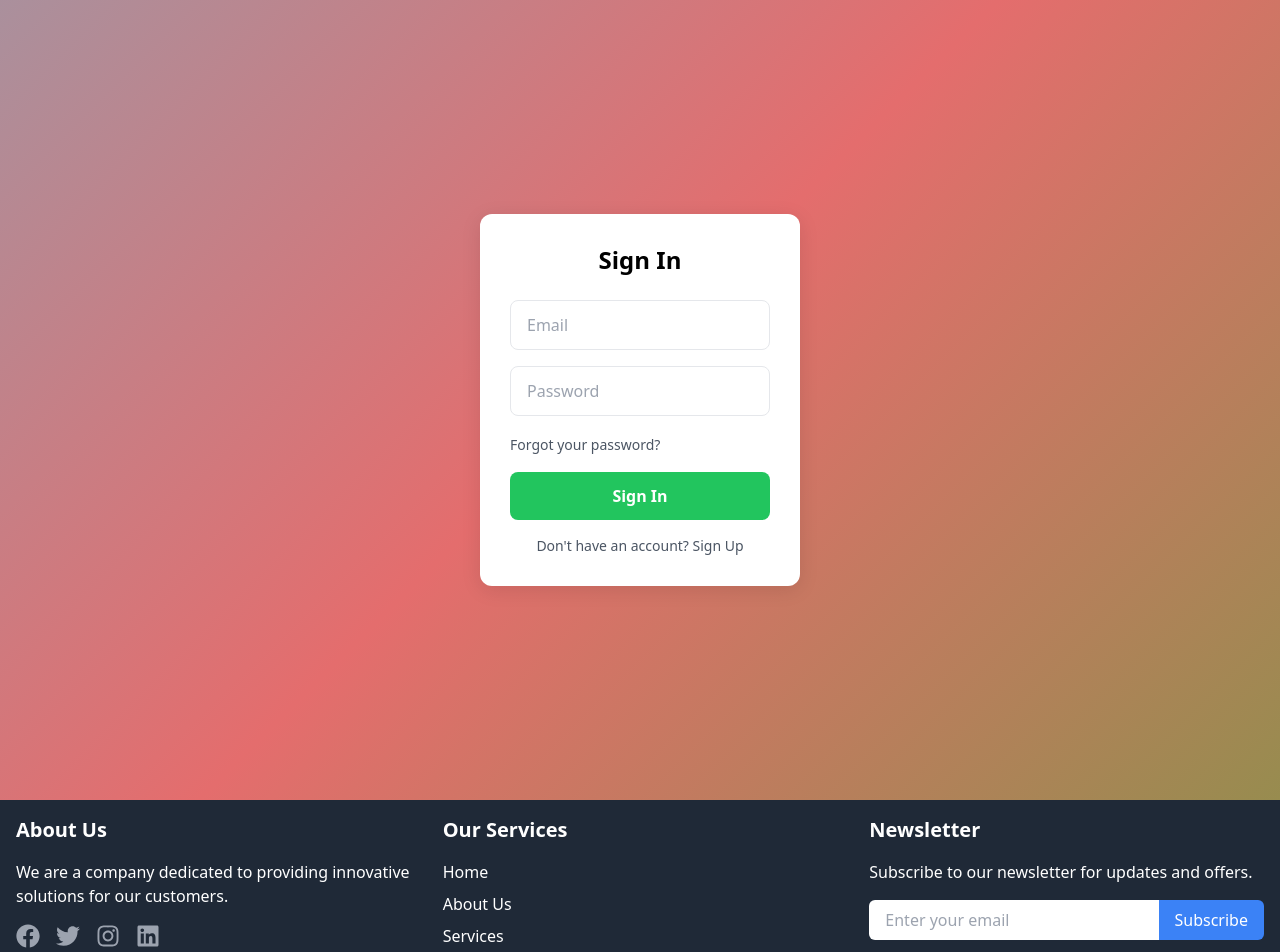
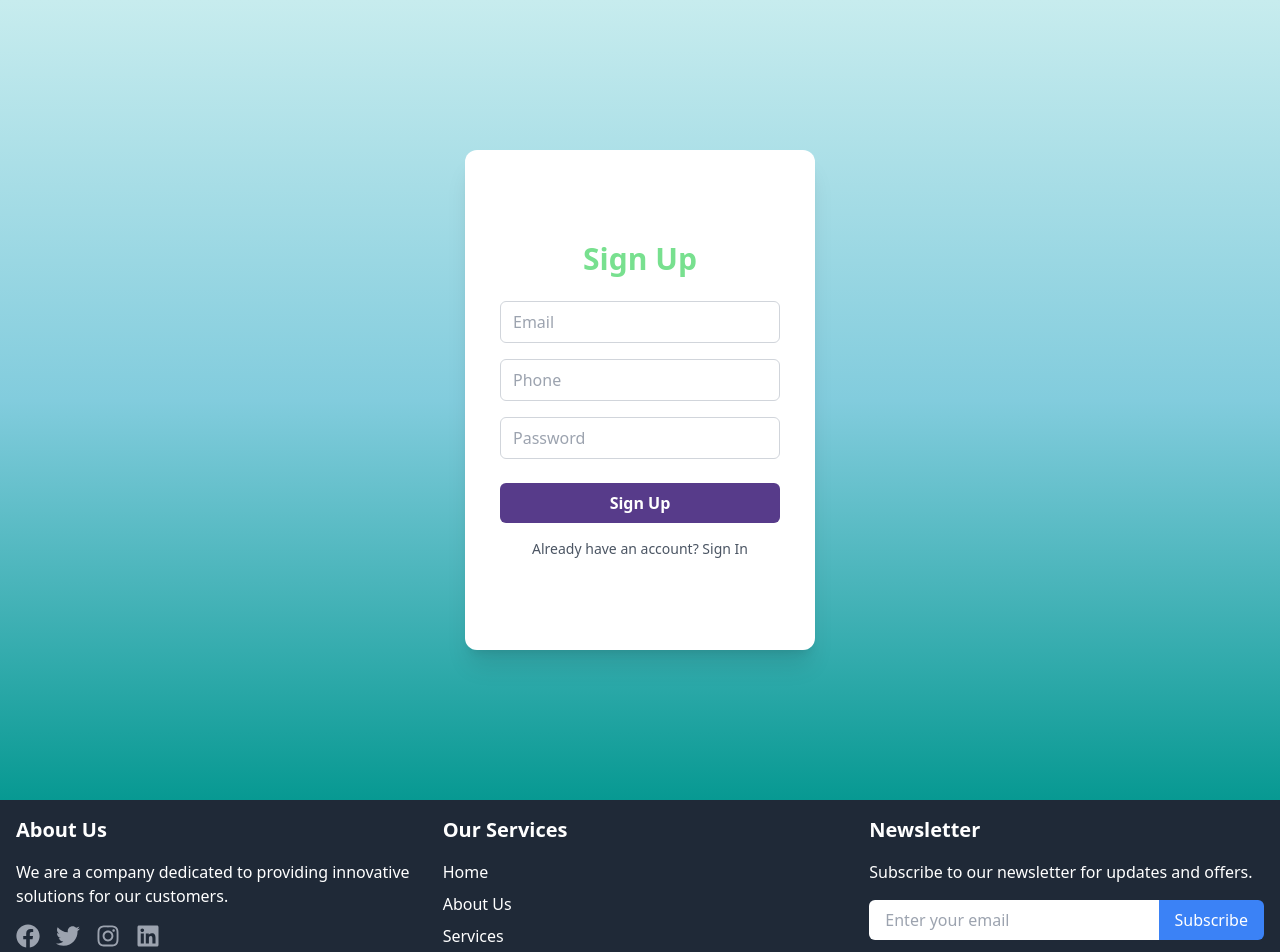
Before and after one commit to thanhdong06/PGSystem_FE, a React (Vite) app: page /login in a window 1280 px wide. Shown: the top 952 px of the page. Built offline with nearby package versions, Linux system fonts and the light colour scheme.

Commit message:
[Tuan] Update ui Login Page

```diff
--- a/src/pages/Login/Login.jsx
+++ b/src/pages/Login/Login.jsx
@@ -5,9 +5,9 @@ import "react-toastify/dist/ReactToastify.css";
 import "./Login.css";
 
 const Login = () => {
-  const [rightPanelActive, setRightPanelActive] = useState(false);
+  const [rightPanelActive, setRightPanelActive] = useState(true);
   const [email, setEmail] = useState("");
-  const [phone, setPhone] = useState(""); // Thêm state cho phone (dùng cho Sign Up)
+  const [phone, setPhone] = useState("");
   const [password, setPassword] = useState("");
 
   // Hàm xử lý Sign In
@@ -32,10 +32,8 @@ const Login = () => {
       const data = await response.json();
       console.log("Full response data:", data);
 
-      // Token thực sự nằm ở data.value.data.token
       if (data.value && data.value.data && data.value.data.token) {
         const { token, refreshToken, user } = data.value.data;
-
         console.log("Response token:", token);
 
         toast.success("Login success", {
@@ -53,7 +51,6 @@ const Login = () => {
           },
         });
 
-        // Lưu thông tin vào localStorage
         localStorage.setItem("Token", token);
         localStorage.setItem("refreshToken", refreshToken);
         localStorage.setItem("email", user.email);
@@ -62,8 +59,7 @@ const Login = () => {
 
         console.log("Saved token from localStorage:", localStorage.getItem("Token"));
 
-        // Chuyển hướng sau khi đăng nhập thành công (có thể bỏ comment khi sẵn sàng)
-        // window.location.href = "/";
+        // window.location.href = "/"; // Điều hướng sau khi đăng nhập nếu cần
       } else {
         throw new Error(data.value?.message || "Invalid email or password");
       }
@@ -85,7 +81,7 @@ const Login = () => {
     }
   };
 
-  // Hàm xử lý Sign Up (gọi API Register)
+
   const handleSignUpSubmit = async (e) => {
     e.preventDefault();
     try {
@@ -95,8 +91,6 @@ const Login = () => {
           method: "POST",
           headers: {
             "Content-Type": "application/json",
-            // Lưu ý: curl mẫu có header 'accept: text/plain', bạn có thể thêm nếu cần:
-            // "accept": "text/plain",
           },
           body: JSON.stringify({ email, password, phone }),
         }
@@ -106,7 +100,6 @@ const Login = () => {
         throw new Error("Register failed");
       }
 
-      // Nếu API trả về dạng text, sử dụng response.text()
       const result = await response.text();
       console.log("Register response:", result);
 
@@ -125,7 +118,7 @@ const Login = () => {
         },
       });
 
-      // Reset input và chuyển về chế độ Sign In sau khi đăng ký thành công
+      // Reset input và chuyển sang trang Login sau khi đăng ký thành công
       setEmail("");
       setPhone("");
       setPassword("");
@@ -150,67 +143,103 @@ const Login = () => {
 
   return (
     <>
-      <div className="login-container animate-gradient flex justify-center items-center min-h-screen">
-        <div className="login-box bg-white rounded-lg shadow-lg w-80 p-8 flex flex-col items-center">
-          <h1 className="text-2xl font-bold mb-6">
-            {rightPanelActive ? "Create Account" : "Sign In"}
-          </h1>
-
-          <form
-            onSubmit={rightPanelActive ? handleSignUpSubmit : handleSignInSubmit}
-            className="w-full"
+      <div className="flex justify-center items-center min-h-screen bg-gradient-to-b from-[#c7ecee] via-[#82ccdd] to-[#079992]">
+        <div className="relative w-[350px] h-[500px] shadow-xl overflow-hidden rounded-xl">
+          {/* Form Sign Up */}
+          <div
+            className={`absolute top-0 left-0 w-full h-full transition-transform duration-700 ${
+              rightPanelActive ? "translate-y-0" : "-translate-y-full"
+            }`}
           >
+            <form onSubmit={handleSignUpSubmit} className="flex flex-col items-center justify-center h-full bg-white">
+              <label
+                onClick={() => setRightPanelActive(true)}
+                className="text-3xl font-bold text-[#78e08f] cursor-pointer mb-6"
+              >
+                Sign Up
+              </label>
               <input
                 type="email"
                 placeholder="Email"
                 required
                 value={email}
                 onChange={(e) => setEmail(e.target.value)}
-              className="w-full px-4 py-3 mb-4 border rounded-lg focus:outline-none focus:ring-2 focus:ring-green-500"
+                className="w-4/5 py-2 px-3 mb-4 border border-gray-300 rounded-md focus:outline-none focus:ring-2 focus:ring-blue-500"
               />
-            {/* Hiển thị trường Phone khi ở chế độ Sign Up */}
-            {rightPanelActive && (
               <input
                 type="tel"
                 placeholder="Phone"
                 required
                 value={phone}
                 onChange={(e) => setPhone(e.target.value)}
-                className="w-full px-4 py-3 mb-4 border rounded-lg focus:outline-none focus:ring-2 focus:ring-green-500"
+                className="w-4/5 py-2 px-3 mb-4 border border-gray-300 rounded-md focus:outline-none focus:ring-2 focus:ring-blue-500"
               />
-            )}
               <input
                 type="password"
                 placeholder="Password"
                 required
                 value={password}
                 onChange={(e) => setPassword(e.target.value)}
-              className="w-full px-4 py-3 mb-4 border rounded-lg focus:outline-none focus:ring-2 focus:ring-green-500"
+                className="w-4/5 py-2 px-3 mb-4 border border-gray-300 rounded-md focus:outline-none focus:ring-2 focus:ring-blue-500"
               />
-
-            {/* Chỉ hiển thị link Forgot password khi ở chế độ Sign In */}
-            {!rightPanelActive && (
-              <a href="#" className="text-sm text-gray-600 hover:underline">
-                Forgot your password?
-              </a>
-            )}
-
               <button
                 type="submit"
-              className="w-full bg-green-500 text-white py-3 mt-4 rounded-lg font-semibold hover:bg-green-600 transition"
+                className="w-4/5 py-2 mt-2 text-white font-bold bg-[#573b8a] rounded-md hover:bg-[#6d44b8] transition"
               >
-              {rightPanelActive ? "Sign Up" : "Sign In"}
+                Sign Up
               </button>
+              <p
+                onClick={() => setRightPanelActive(false)}
+                className="mt-4 text-sm text-gray-600 cursor-pointer hover:underline"
+              >
+                Already have an account? Sign In
+              </p>
             </form>
+          </div>
 
+          {/* Form Login */}
+          <div
+            className={`absolute top-0 left-0 w-full h-full transition-transform duration-700 ${
+              rightPanelActive ? "translate-y-full" : "translate-y-0"
+            }`}
+          >
+            <form onSubmit={handleSignInSubmit} className="flex flex-col items-center justify-center h-full bg-white">
+              <label
+                onClick={() => setRightPanelActive(false)}
+                className="text-3xl font-bold text-[#78e08f] cursor-pointer mb-6"
+              >
+                Login
+              </label>
+              <input
+                type="email"
+                placeholder="Email"
+                required
+                value={email}
+                onChange={(e) => setEmail(e.target.value)}
+                className="w-4/5 py-2 px-3 mb-4 border border-gray-300 rounded-md focus:outline-none focus:ring-2 focus:ring-blue-500"
+              />
+              <input
+                type="password"
+                placeholder="Password"
+                required
+                value={password}
+                onChange={(e) => setPassword(e.target.value)}
+                className="w-4/5 py-2 px-3 mb-4 border border-gray-300 rounded-md focus:outline-none focus:ring-2 focus:ring-blue-500"
+              />
+              <button
+                type="submit"
+                className="w-4/5 py-2 mt-2 text-white font-bold bg-[#573b8a] rounded-md hover:bg-[#6d44b8] transition"
+              >
+                Login
+              </button>
               <p
+                onClick={() => setRightPanelActive(true)}
                 className="mt-4 text-sm text-gray-600 cursor-pointer hover:underline"
-            onClick={() => setRightPanelActive(!rightPanelActive)}
               >
-            {rightPanelActive
-              ? "Already have an account? Sign In"
-              : "Don't have an account? Sign Up"}
+                Don't have an account? Sign Up
               </p>
+            </form>
+          </div>
         </div>
       </div>
       <Footer />
```
Lines whose indentation alone changed are shown as unchanged.
